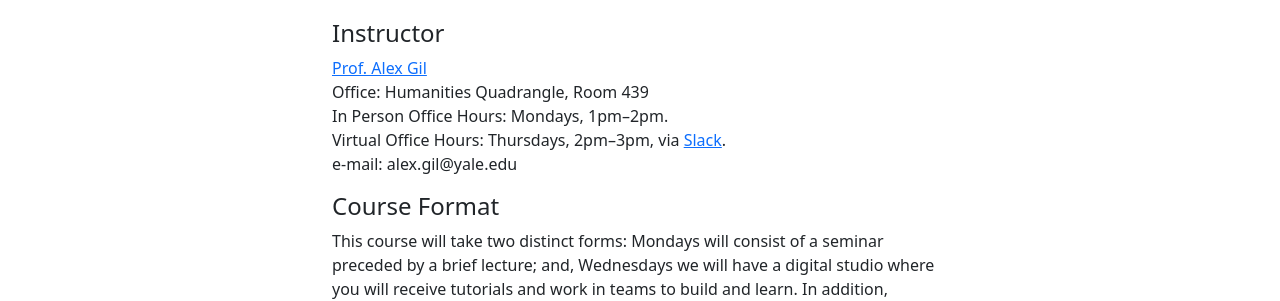
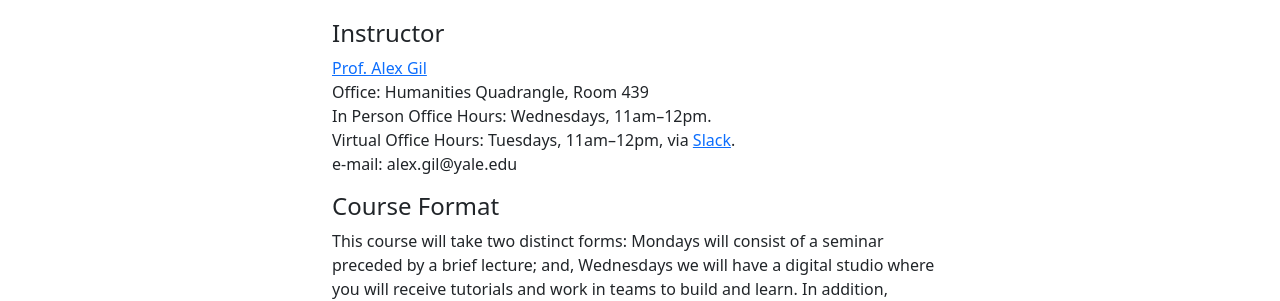
Before and after one commit to elotroalex/f23-intro-dh, a Jekyll site: the page built from general.md, in a window 1280 px wide and 900 px high. Shown: the part 387-688 px from the top of the window. Built offline with Jekyll 4.4.1, drawn with Linux system fonts in a browser that asks for light colours.

Commit message:
tweaks to content

```diff
--- a/general.md
+++ b/general.md
@@ -22,8 +22,8 @@ W 1:30PM--3:20PM
 
 [Prof. Alex Gil](http://www.elotroalex.com/profiles/)
 Office: Humanities Quadrangle, Room 439
-In Person Office Hours: Mondays, 1pm–2pm.
-Virtual Office Hours: Thursdays, 2pm–3pm, via [Slack](https://join.slack.com/t/introductiont-plq4967/shared_invite/zt-1fo8asm3a-li~T9jHyxu717IEKJkYk1g).
+In Person Office Hours: Wednesdays, 11am–12pm.
+Virtual Office Hours: Tuesdays, 11am–12pm, via [Slack](https://join.slack.com/t/introductiont-plq4967/shared_invite/zt-1fo8asm3a-li~T9jHyxu717IEKJkYk1g).
 e-mail: alex.gil@yale.edu
 
 #### Course Format
```
Also changed, not shown: 1 other file.
